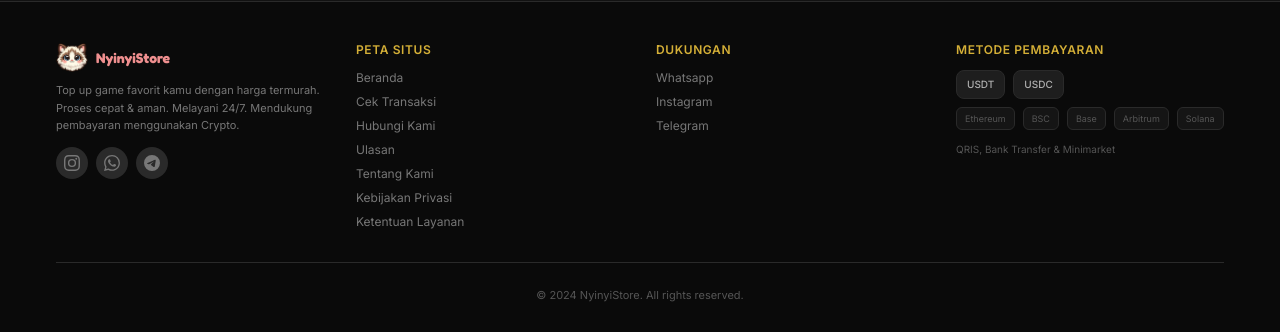
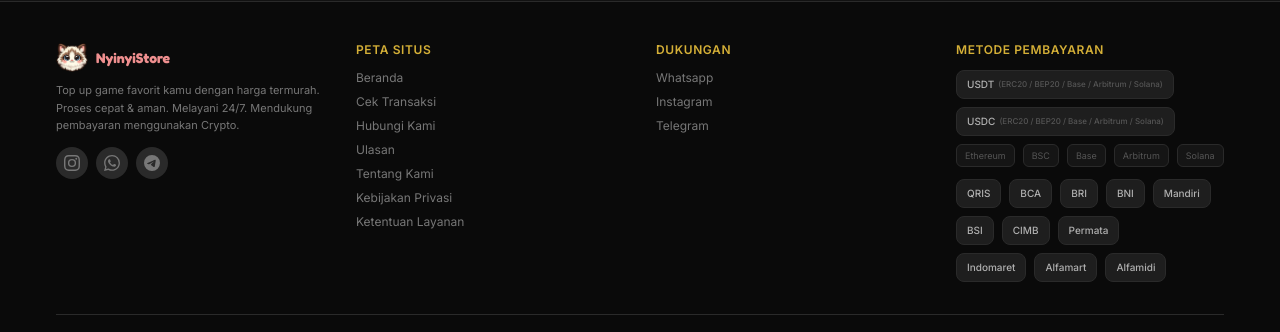
Before and after one commit to rinonism/nyinyistore, a Next.js app: page / in a window 1280 px wide. Shown: the part 1780-2112 px from the top of the page. Built offline with nearby package versions, Linux system fonts and the light colour scheme; no server answers.

Commit message:
feat: footer payment bubbles (QRIS, banks, minimarket) + USDT/USDC chain info

```diff
--- a/src/components/Footer.tsx
+++ b/src/components/Footer.tsx
@@ -62,7 +62,7 @@ export default function Footer() {
                   key={token}
                   className="inline-flex items-center gap-1 rounded-lg border border-[#2a2a2a] bg-[#1e1e1e] px-2.5 py-1.5 text-[10px] font-medium text-[#b0b0b0]"
                 >
-                  {token}
+                  {token} <span className="text-[8px] text-[#555]">(ERC20 / BEP20 / Base / Arbitrum / Solana)</span>
                 </span>
               ))}
             </div>
@@ -76,9 +76,26 @@ export default function Footer() {
                 </span>
               ))}
             </div>
-            <p className="mt-3 text-[10px] text-[#555]">
-              QRIS, Bank Transfer & Minimarket
-            </p>
+            <div className="mt-3 flex flex-wrap gap-2">
+              {["QRIS", "BCA", "BRI", "BNI", "Mandiri", "BSI", "CIMB", "Permata"].map((method) => (
+                <span
+                  key={method}
+                  className="inline-flex items-center rounded-lg border border-[#2a2a2a] bg-[#1e1e1e] px-2.5 py-1.5 text-[10px] font-medium text-[#b0b0b0]"
+                >
+                  {method}
+                </span>
+              ))}
+            </div>
+            <div className="mt-2 flex flex-wrap gap-2">
+              {["Indomaret", "Alfamart", "Alfamidi"].map((store) => (
+                <span
+                  key={store}
+                  className="inline-flex items-center rounded-lg border border-[#2a2a2a] bg-[#1e1e1e] px-2.5 py-1.5 text-[10px] font-medium text-[#b0b0b0]"
+                >
+                  {store}
+                </span>
+              ))}
+            </div>
           </div>
         </div>
 
```
